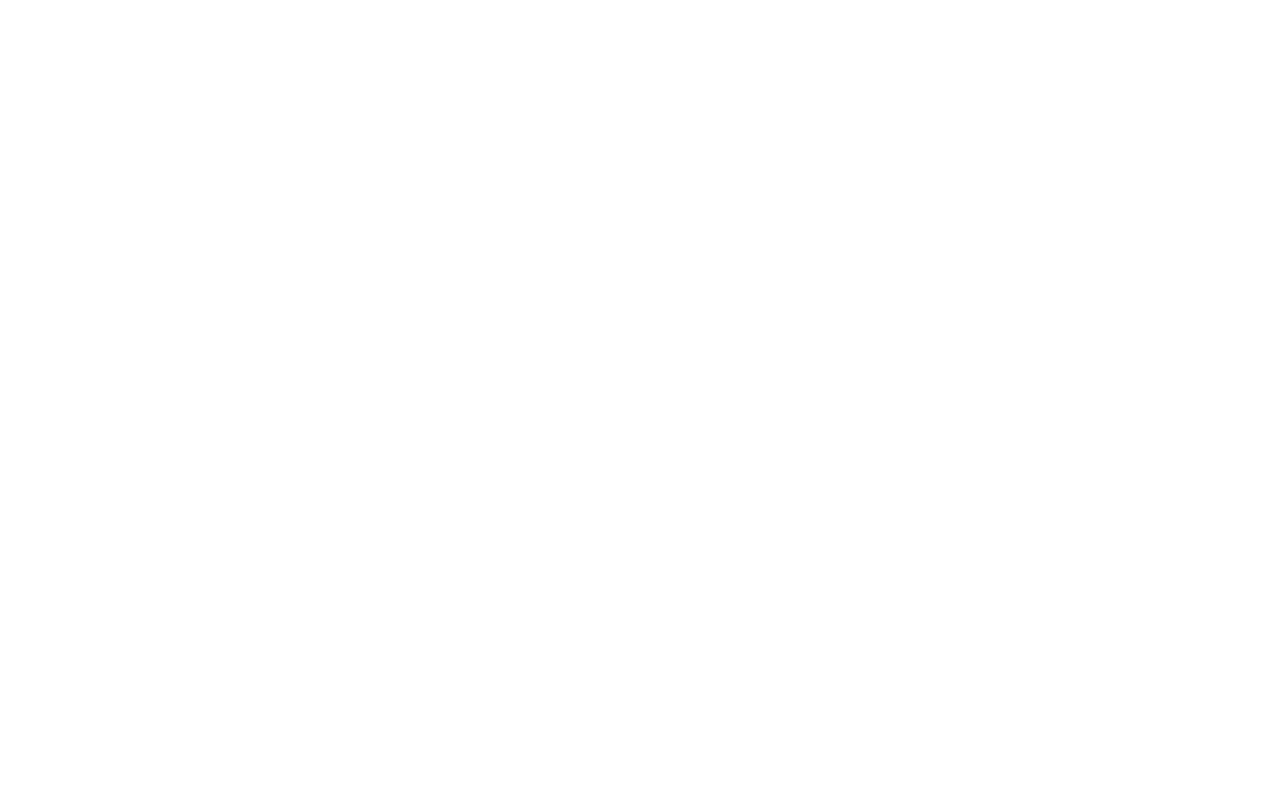
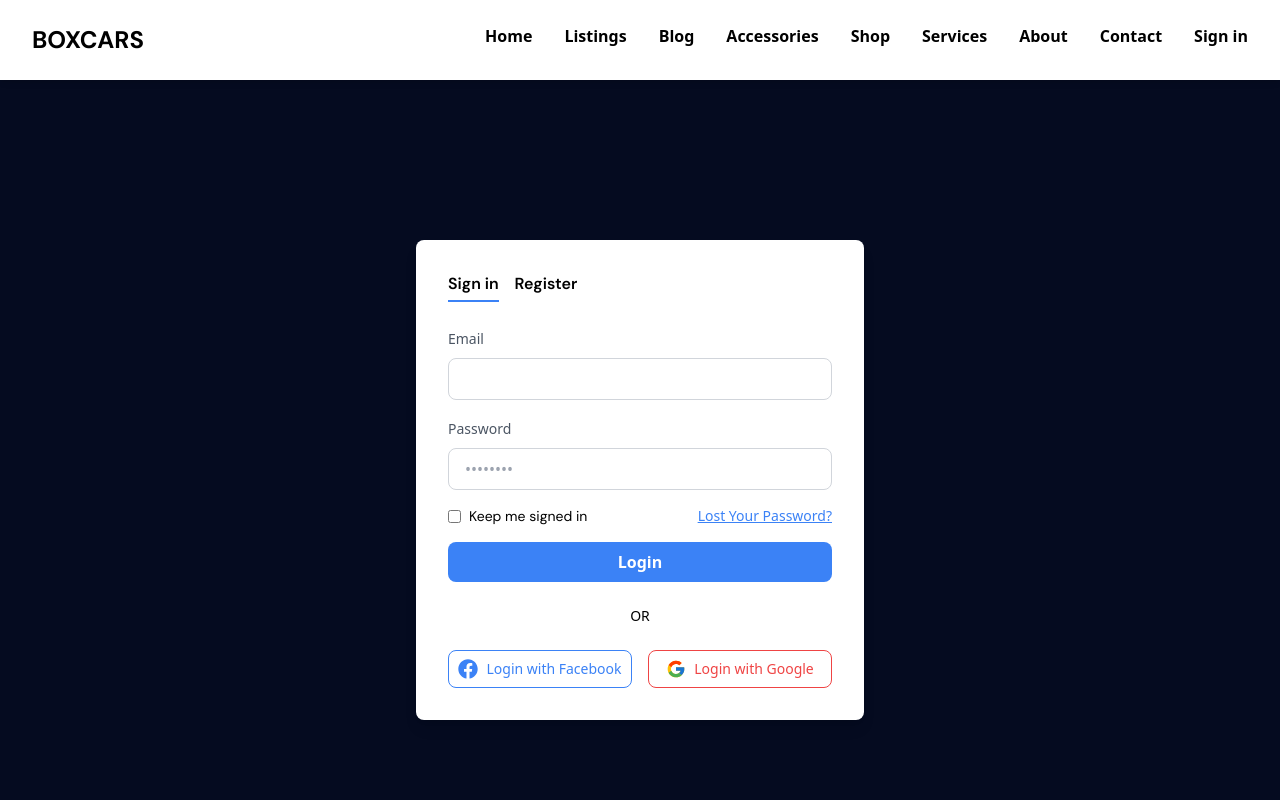
Before and after one commit to AliAlYaman/Boxcars-Frontend, a React (Vite) app in the folder Boxcars/: page /signin in a window 1280 px wide. Before the commit this address had no page. Shown: the top 800 px of the page. Built offline with nearby package versions, Linux system fonts and the light colour scheme.

Commit message:
Created registration

```diff
--- a/Boxcars/package.json
+++ b/Boxcars/package.json
@@ -14,6 +14,7 @@
     "lucide-react": "^0.447.0",
     "react": "^18.3.1",
     "react-dom": "^18.3.1",
+    "react-icons": "^5.3.0",
     "react-router-dom": "^6.26.2"
   },
   "devDependencies": {
--- a/Boxcars/src/App.jsx
+++ b/Boxcars/src/App.jsx
@@ -2,10 +2,12 @@
 import React, { Suspense, lazy } from 'react';
 import { LoadingAnimation } from './components/LoadingAnimation';
 
+
 // Lazy load the pages with named exports
 const LandingPage = lazy(() => import('./pages/LandingPage').then(module => ({ default: module.LandingPage })));
 const ListingPage = lazy(() => import('./pages/ListingPage').then(module => ({ default: module.ListingPage })));
-
+const SignIn = lazy(()=> import('./components/SignIn').then(module => ({ default: module.SignIn })));
+const Register = lazy(()=> import('./components/Register').then(module => ({ default: module.Register })));
 
 function App() {
   return (
@@ -14,6 +16,8 @@
         <Routes>
           <Route path="/" element={<LandingPage />} />
           <Route path="/listings" element={<ListingPage />} />
+          <Route path="/signin" element={<SignIn/>} />
+          <Route path="/register" element={<Register/>} />
         </Routes>
       </Suspense>
     </Router>
--- /dev/null
+++ b/Boxcars/src/components/Register.jsx
@@ -0,0 +1,92 @@
+import { Link } from "react-router-dom";
+import { FaFacebook } from "react-icons/fa";
+import { FcGoogle } from "react-icons/fc";
+import { Navbar } from "./Navbar";
+import { Footer } from "./Footer";
+
+export const Register = () => {
+  return (
+    <div className="bg-primary">
+      <Navbar />
+      <div className="flex flex-col items-center justify-center min-h-screen mb-20 px-4 sm:px-6 lg:px-8">
+        <div className="w-full max-w-md bg-white rounded-lg shadow-lg p-8">
+          {/* Tabs */}
+          <div className="flex space-x-4 mb-6 font-semibold text-base font-dmSans justify-start">
+            <Link to="/signin" className="pb-1">
+              Sign in
+            </Link>
+            <button className="border-b-2 border-blue-500 pb-1">
+              Register
+            </button>
+          </div>
+
+          {/* Form */}
+          <form className="space-y-4">
+            <div className="space-y-2">
+              <label htmlFor="name" className="text-sm text-gray-600">
+                Full Name
+              </label>
+              <input
+                id="name"
+                type="text"
+                className="w-full px-4 py-2 border border-gray-300 rounded-lg focus:outline-none focus:ring-2 focus:ring-blue-500"
+              />
+            </div>
+            <div className="space-y-2">
+              <label htmlFor="email" className="text-sm text-gray-600">
+                Email
+              </label>
+              <input
+                id="email"
+                type="email"
+                className="w-full px-4 py-2 border border-gray-300 rounded-lg focus:outline-none focus:ring-2 focus:ring-blue-500"
+              />
+            </div>
+            <div className="space-y-2">
+              <label htmlFor="password" className="text-sm text-gray-600">
+                Password
+              </label>
+              <div className="relative">
+                <input
+                  id="password"
+                  type="password"
+                  required
+                  placeholder="••••••••"
+                  className="w-full px-4 py-2 border border-gray-300 rounded-lg focus:outline-none focus:ring-2 focus:ring-blue-500"
+                />
+                <button
+                  type="button"
+                  className="absolute inset-y-0 right-0 pr-3 flex items-center text-gray-400 hover:text-gray-500"
+                >
+                  {/* <Icons.eye className="h-5 w-5" /> */}
+                </button>
+              </div>
+            </div>
+
+            {/* Register Button */}
+            <button className="w-full py-2 bg-blue-500 text-white rounded-lg font-semibold hover:bg-blue-600 transition duration-150">
+              Register
+            </button>
+          </form>
+
+          {/* Divider */}
+          <div className="mt-6 text-center text-sm">OR</div>
+
+          {/* Social Login Buttons */}
+          <div className="mt-6 flex flex-col sm:flex-row space-y-4 sm:space-y-0 sm:space-x-4">
+            <button className="flex items-center justify-center flex-1 py-2 border border-blue-500 text-blue-500 rounded-lg text-sm hover:bg-blue-100 transition duration-150">
+              <FaFacebook className="mr-2 h-5 w-5" />
+              Sign up with Facebook
+            </button>
+            <button className="flex items-center justify-center flex-1 py-2 border border-red-500 text-red-500 rounded-lg text-sm hover:bg-red-100 transition duration-150">
+              <FcGoogle className="mr-2 h-5 w-5" />
+              Sign up with Google
+            </button>
+          </div>
+
+        </div>
+      </div>
+      <Footer text={true}/>
+    </div>
+  );
+};
--- /dev/null
+++ b/Boxcars/src/components/Signin.jsx
@@ -0,0 +1,89 @@
+import { Link } from "react-router-dom";
+import { FaFacebook } from "react-icons/fa";
+import { FcGoogle } from "react-icons/fc";
+import { Navbar } from "./Navbar";
+import { Footer } from "./Footer";
+
+export const SignIn = () => {
+  return (
+    <div className="bg-primary">
+      <Navbar />
+      <div className="flex flex-col items-center justify-center min-h-screen mb-20 px-4 sm:px-6 lg:px-8">
+        <div className="w-full max-w-md bg-white rounded-lg shadow-lg p-8">
+          {/* Tabs */}
+          <div className="flex space-x-4 mb-6 font-semibold text-base font-dmSans justify-start">
+            <button className="border-b-2 border-blue-500 pb-1">Sign in</button>
+            <Link to="/register" className="pb-1">
+              Register
+            </Link>
+          </div>
+
+          {/* Form */}
+          <form className="space-y-4">
+            <div className="space-y-2">
+              <label htmlFor="email" className="text-sm text-gray-600">Email</label>
+              <input
+                id="email"
+                className="w-full px-4 py-2 border border-gray-300 rounded-lg focus:outline-none focus:ring-2 focus:ring-blue-500"
+              />
+            </div>
+            <div className="space-y-2">
+              <label htmlFor="password" className="text-sm text-gray-600">Password</label>
+              <div className="relative">
+                <input
+                  id="password"
+                  type="password"
+                  required
+                  placeholder="••••••••"
+                  className="w-full px-4 py-2 border border-gray-300 rounded-lg focus:outline-none focus:ring-2 focus:ring-blue-500"
+                />
+                <button
+                  type="button"
+                  className="absolute inset-y-0 right-0 pr-3 flex items-center text-gray-400 hover:text-gray-500"
+                >
+                  {/* <Icons.eye className="h-5 w-5" /> */}
+                </button>
+              </div>
+            </div>
+
+            {/* Checkbox and Link */}
+            <div className="flex items-center justify-between">
+              <div className="flex items-center space-x-2">
+                <input
+                  type="checkbox"
+                  id="remember"
+                  className="text-blue-500 border-gray-300 rounded focus:ring-blue-500"
+                />
+                <label htmlFor="remember" className="text-sm font-dmSans">Keep me signed in</label>
+              </div>
+              <Link to="#" className="text-sm text-blue-500 underline">
+                Lost Your Password?
+              </Link>
+            </div>
+
+            {/* Login Button */}
+            <button className="w-full py-2 bg-blue-500 text-white rounded-lg font-semibold hover:bg-blue-600 transition duration-150">
+              Login {/* <Icons.arrowRight className="ml-2 h-4 w-4" /> */}
+            </button>
+          </form>
+
+          {/* Divider */}
+          <div className="mt-6 text-center text-sm">OR</div>
+
+          {/* Social Login Buttons */}
+          <div className="mt-6 flex flex-col sm:flex-row space-y-4 sm:space-y-0 sm:space-x-4">
+            <button className="flex items-center justify-center flex-1 py-2 border border-blue-500 text-blue-500 rounded-lg text-sm hover:bg-blue-100 transition duration-150">
+              <FaFacebook className="mr-2 h-5 w-5" />
+              Login with Facebook
+            </button>
+            <button className="flex items-center justify-center flex-1 py-2 border border-red-500 text-red-500 rounded-lg text-sm hover:bg-red-100 transition duration-150">
+              <FcGoogle className="mr-2 h-5 w-5" />
+              Login with Google
+            </button>
+          </div>
+        </div>
+      </div>
+      <Footer text={true}/>
+    </div>
+  );
+};
```
Also changed, not shown: 1 other file (tests, documents, lock files or other folders).
